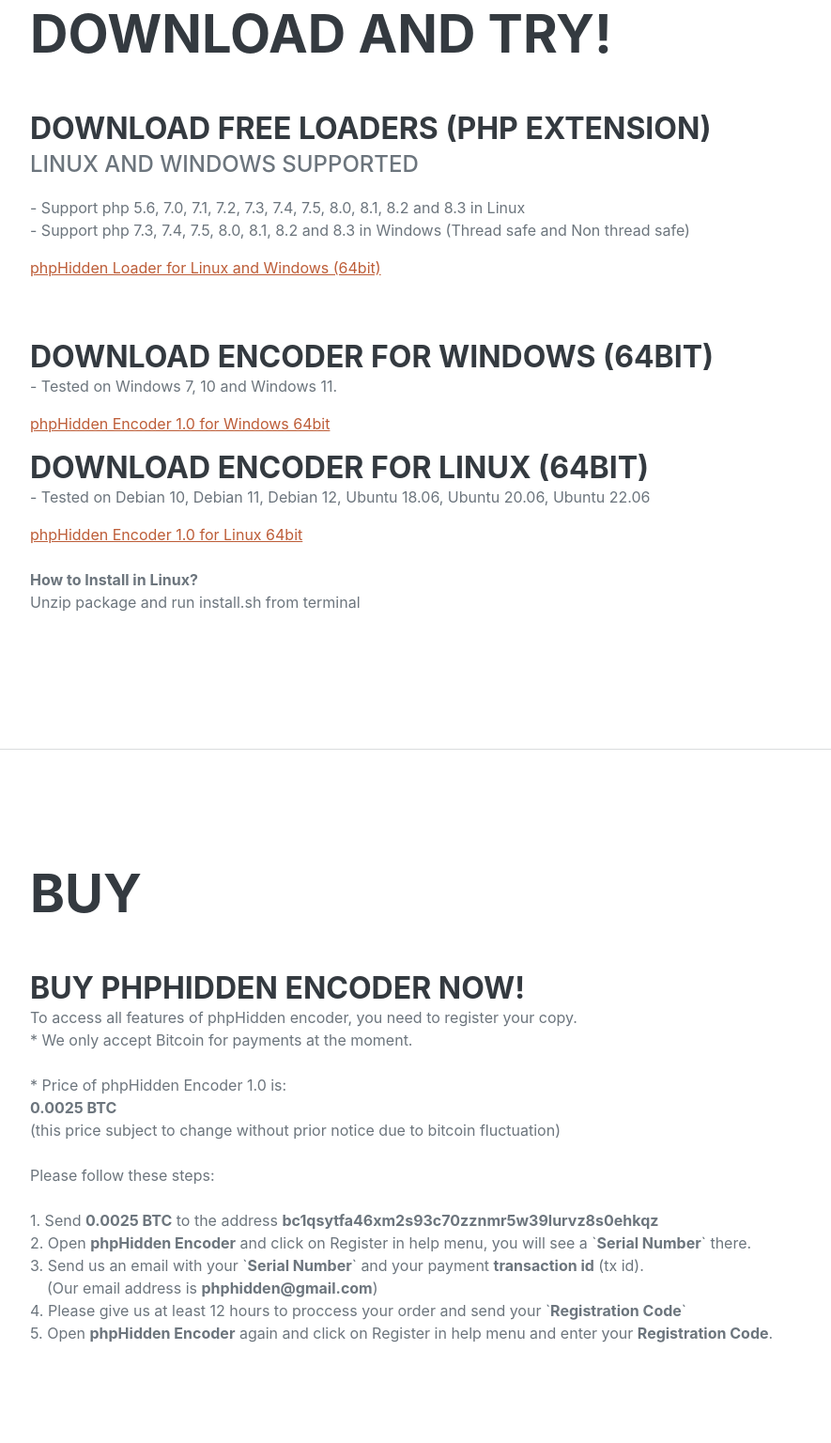
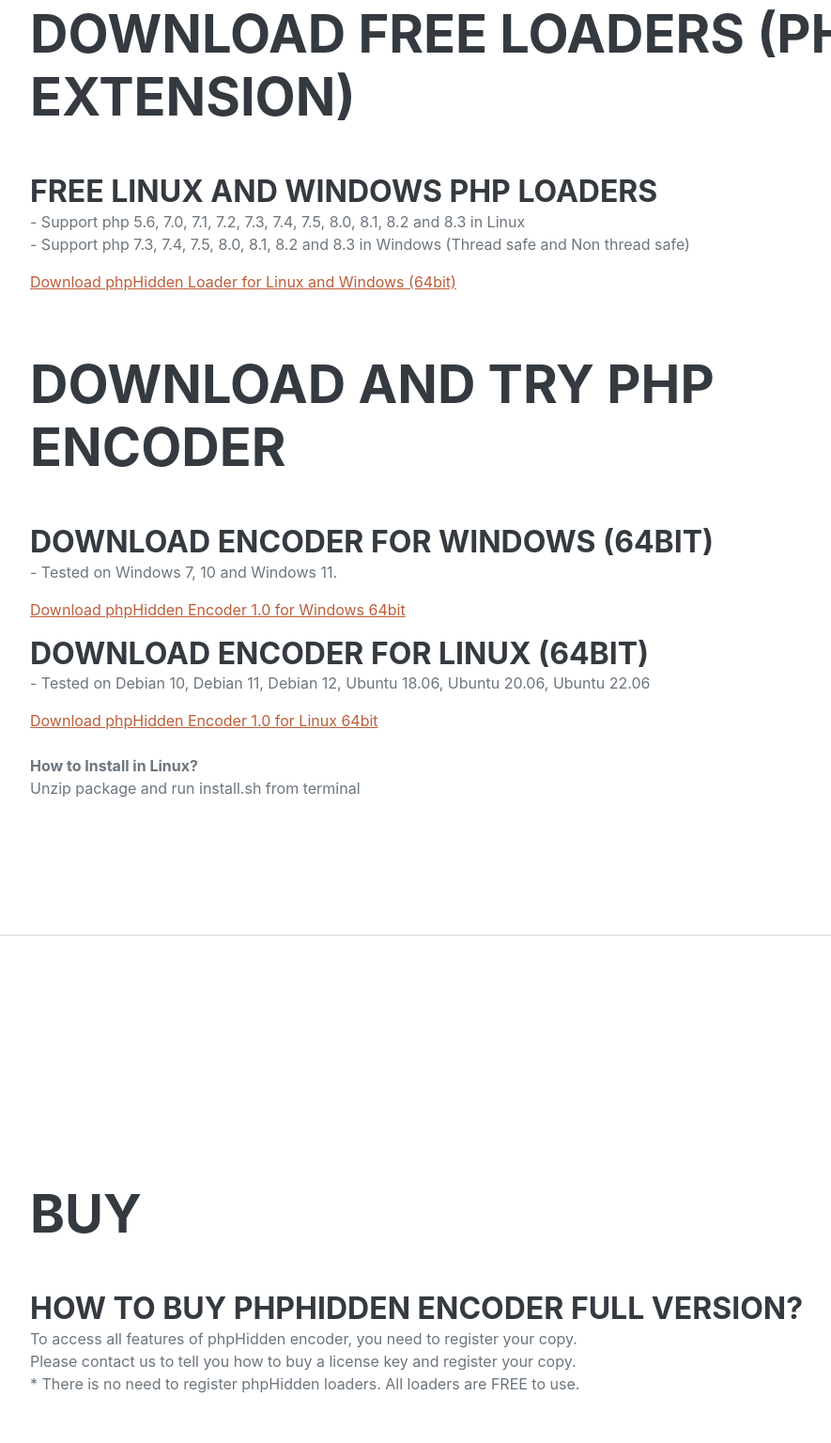
Before and after one commit to phphidden/phphidden.github.io, a plain HTML site: page index.html in a window 1280 px wide. Shown: the part 878-2414 px from the top of the page at 94% size, without its empty margins (288-1173 px from the left). Drawn offline with nearby package versions, Linux system fonts and the light colour scheme; a web font is replaced by a local one.

Commit message:
Update index.html

```diff
--- a/index.html
+++ b/index.html
@@ -92,24 +92,24 @@
             <!-- download -->
             <section class="resume-section" id="download">
                 <div class="resume-section-content">
-                    <h2 class="mb-5">Download and Try!</h2>
+                    <h2 class="mb-5">Download Free Loaders (PHP Extension)</h2>
                     <div class="d-flex flex-column flex-md-row justify-content-between mb-5">
                         <div class="flex-grow-1">
-                            <h3 class="mb-0">Download Free Loaders (PHP Extension)</h3>
-                            <div class="subheading mb-3">Linux and Windows supported</div>
+                            <h3 class="mb-0">Free Linux and Windows php loaders</h3>
 							<p>- Support php 5.6, 7.0, 7.1, 7.2, 7.3, 7.4, 7.5, 8.0, 8.1, 8.2 and 8.3 in Linux<br>
 							- Support php 7.3, 7.4, 7.5, 8.0, 8.1, 8.2 and 8.3 in Windows (Thread safe and Non thread safe)</p>
-                            <p><a href="./download/phphidden-loaders-1.1.zip">phpHidden Loader for Linux and Windows (64bit)</a></p>
+                            <p><a href="./download/phphidden-loaders-1.1.zip">Download phpHidden Loader for Linux and Windows (64bit)</a></p>
                         </div>
                     </div>
+                    <h2 class="mb-5">Download and Try PHP Encoder</h2>
                     <div class="d-flex flex-column flex-md-row justify-content-between mb-5">
                         <div class="flex-grow-1">
                             <h3 class="mb-0">Download Encoder for Windows (64bit)</h3>
                             <p>- Tested on Windows 7, 10 and Windows 11.</p>
-                            <p><a href="./download/phphidden-encoder-1.0-win.zip">phpHidden Encoder 1.0 for Windows 64bit</a></p>
+                            <p><a href="./download/phphidden-encoder-1.0-win.zip">Download phpHidden Encoder 1.0 for Windows 64bit</a></p>
                             <h3 class="mb-0">Download Encoder for Linux (64bit)</h3>
                             <p>- Tested on Debian 10, Debian 11, Debian 12, Ubuntu 18.06, Ubuntu 20.06, Ubuntu 22.06</p>
-                            <p><a href="./download/phphidden-encoder-1.0-linux.zip">phpHidden Encoder 1.0 for Linux 64bit</a><br><br>
+                            <p><a href="./download/phphidden-encoder-1.0-linux.zip">Download phpHidden Encoder 1.0 for Linux 64bit</a><br><br>
                             <strong>How to Install in Linux?</strong><br>Unzip package and run install.sh from terminal</small></p>
                         </div>
                     </div>
@@ -122,20 +122,11 @@
                     <h2 class="mb-5">Buy</h2>
                     <div class="d-flex flex-column flex-md-row justify-content-between mb-5">
                         <div class="flex-grow-1">
-                            <h3 class="mb-0">Buy phpHidden Encoder now!</h3>
-                            <div>To access all features of phpHidden encoder, you need to register your copy.<br>
-                            * We only accept Bitcoin for payments at the moment.<br><br>
-                            * Price of phpHidden Encoder 1.0 is:<br>
-                            <strong>0.0025 BTC</strong><br>
-                            (this price subject to change without prior notice due to bitcoin fluctuation)<br><br>
-                            Please follow these steps:<br><br>
-                            1. Send <strong>0.0025 BTC</strong> to the address <strong>bc1qsytfa46xm2s93c70zznmr5w39lurvz8s0ehkqz</strong><br>
-                            2. Open <strong>phpHidden Encoder</strong> and click on Register in help menu, you will see a `<strong>Serial Number</strong>` there.<br>
-                            3. Send us an email with your `<strong>Serial Number</strong>` and your payment <strong>transaction id</strong> (tx id).<br>
-                            &nbsp;&nbsp;&nbsp;&nbsp;(Our email address is <strong><span id="email">phphidden {at} gmail {dot} com</span></strong>)<br>
-                            4. Please give us at least 12 hours to proccess your order and send your `<strong>Registration Code</strong>`<br>
-                            5. Open <strong>phpHidden Encoder</strong> again and click on Register in help menu and enter your <strong>Registration Code</strong>.<br>
-
+                            <h3 class="mb-0">How to buy phpHidden Encoder full version?</h3>
+                            <div>
+							To access all features of phpHidden encoder, you need to register your copy.<br>
+                            Please contact us to tell you how to buy a license key and register your copy.<br>
+                            * There is no need to register phpHidden loaders. All loaders are FREE to use.<br>
                             </div>
                         </div>
                     </div>
@@ -146,7 +137,7 @@
             <section class="resume-section" id="support">
                 <div class="resume-section-content">
                     <h2 class="mb-5">Support</h2>
-					<p>Please send your emails to <strong><span id="email2">phphidden {at} gmail {dot} com</span></strong><br>
+					<p>Contact us by sending your email to <strong><span id="email2">phphidden {at} gmail {dot} com</span></strong><br>
 					</p>
                 </div>
             </section>
@@ -156,9 +147,9 @@
         <!-- Core theme JS-->
         <script src="js/scripts.js"></script>
         <script>
-			document.getElementById('email').innerHTML=document.getElementById('email').innerHTML.replace(' {at} ','@');
-			document.getElementById('email').innerHTML=document.getElementById('email').innerHTML.replace(' {dot} ','.');
-			document.getElementById('email2').innerHTML=document.getElementById('email').innerHTML;
+			document.getElementById('email2').innerHTML=document.getElementById('email2').innerHTML.replace(' {at} ','@');
+			document.getElementById('email2').innerHTML=document.getElementById('email2').innerHTML.replace(' {dot} ','.');
+			//document.getElementById('email').innerHTML=document.getElementById('email2').innerHTML;
         </script>
     </body>
 </html>
```
